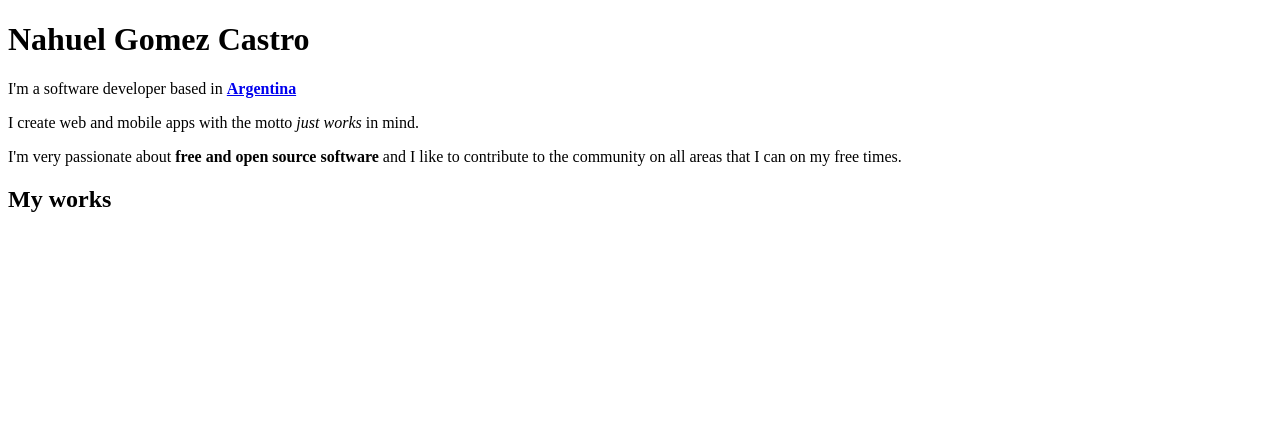
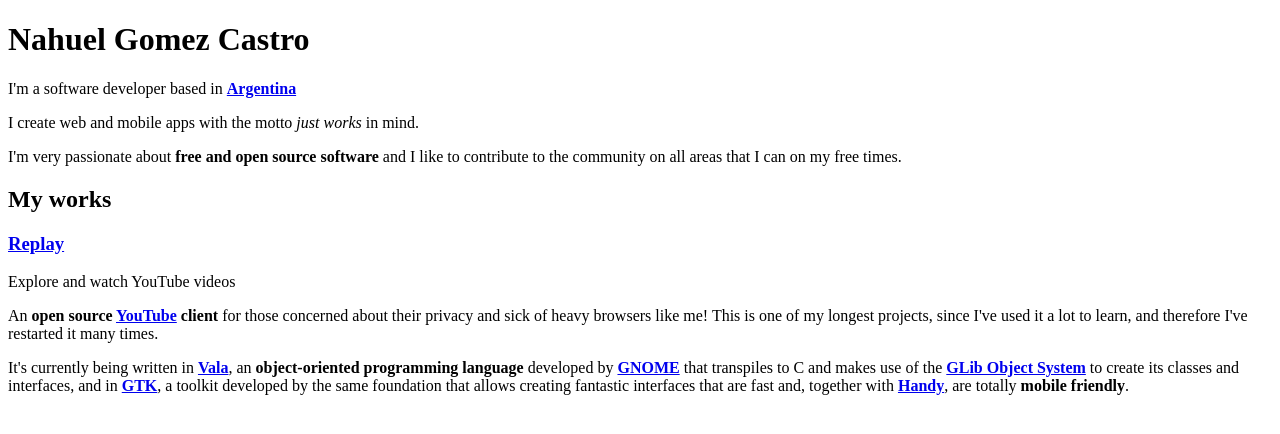
Before and after one commit to nahuelwexd/nahuelwexd.github.io, a Next.js app: page / in a window 1280 px wide. Shown: the top 434 px of the page. Built offline with nearby package versions, Linux system fonts and the light colour scheme.

Commit message:
Added Replay to my works

```diff
--- a/pages/index.tsx
+++ b/pages/index.tsx
@@ -2,7 +2,7 @@
 
 export default function Home() {
 	return (
-		<div className="container mx-auto px-8 pt-16 pb-8 space-y-4">
+		<div className="container mx-auto px-8 pt-16 pb-8 space-y-8">
 
 			<Head>
 
@@ -53,11 +53,50 @@
 
 			</section>
 
-			<section className="space-y-2">
+			<section className="space-y-6">
 
 				<h2 className="font-title text-2xl font-extrabold">
 					My works
 				</h2>
+
+				<article className="space-y-4">
+
+					<div className="space-y-2">
+
+						<h3 className="font-title text-xl font-bold">
+							<a href="https://github.com/nahuelwexd/Replay" className="text-blue-500">
+								Replay
+							</a>
+						</h3>
+
+						<p className="font-subtitle">
+							Explore and watch YouTube videos
+						</p>
+
+					</div>
+
+					<div className="space-y-2">
+
+						<p>
+							An <strong>open source <a href="https://www.youtube.com" className="text-blue-500">YouTube</a> client
+							</strong> for those concerned about their privacy and sick of heavy browsers like me! This is one of my
+							longest projects, since I've used it a lot to learn, and therefore I've restarted it many times.
+						</p>
+
+						<p>
+							It's currently being written in <strong><a href="https://wiki.gnome.org/Projects/Vala" className="text-blue-500">
+							Vala</a></strong>, an <strong>object-oriented programming language</strong> developed by <strong><a
+							href="https://www.gnome.org" className="text-blue-500">GNOME</a></strong> that transpiles to C and makes
+							use of the <strong><a href="https://developer.gnome.org/gobject/stable" className="text-blue-500">GLib
+							Object System</a></strong> to create its classes and interfaces, and in <strong><a href="https://www.gtk.org"
+							className="text-blue-500">GTK</a></strong>, a toolkit developed by the same foundation that allows creating
+							fantastic interfaces that are fast and, together with <strong><a href="https://gnome.pages.gitlab.gnome.org/libhandy"
+							className="text-blue-500">Handy</a></strong>, are totally <strong>mobile friendly</strong>.
+						</p>
+
+					</div>
+
+				</article>
 
 			</section>
 
```
